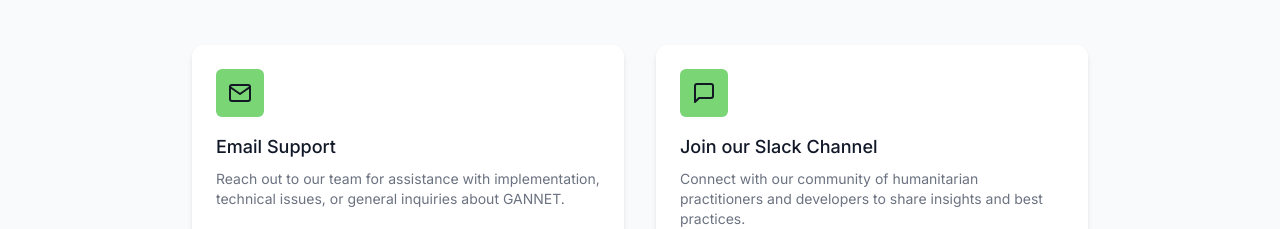
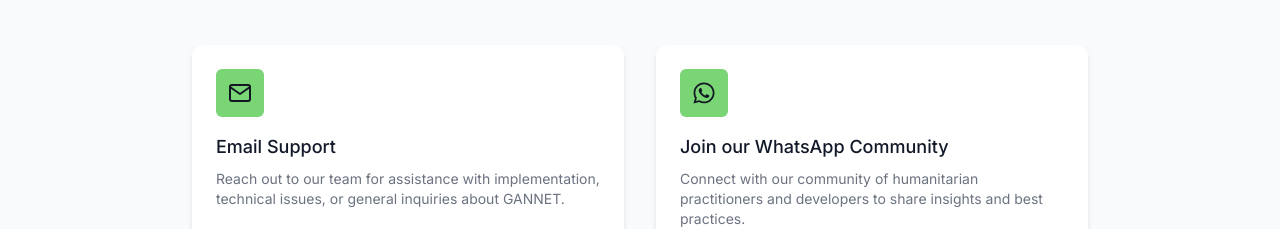
Before and after one commit to data-friendly-space/gannet-website-simple, a Next.js app: page / in a window 1280 px wide. Shown: the part 3620-3849 px from the top of the page. Built offline with nearby package versions, Linux system fonts and the light colour scheme.

Commit message:
I've successfully updated the Support section to replace the Slack call-to-action with a WhatsApp one.

```diff
--- a/src/components/sections/Support.tsx
+++ b/src/components/sections/Support.tsx
@@ -3,6 +3,7 @@
 import Link from 'next/link';
 import { motion } from 'framer-motion';
 import { FiMail, FiMessageSquare, FiHelpCircle, FiFileText } from 'react-icons/fi';
+import { FaWhatsapp } from 'react-icons/fa';
 import { useTheme } from '@/components/ui/ThemeContext';
 
 const supportOptions = [
@@ -15,10 +16,10 @@
     visible: true,
   },
   {
-    name: 'Join our Slack Channel',
+    name: 'Join our WhatsApp Community',
     description: 'Connect with our community of humanitarian practitioners and developers to share insights and best practices.',
-    icon: FiMessageSquare,
-    href: 'https://join.slack.com/share/enQtODcxNDgxNTk5NDM4NS04YmExYjYxZWRkYjBmNzI3MDg1YWU0YWZmNzBmMmE1NzJlM2ZmM2E2ODllZTg5NjUyNzNlZDM4MGZhMWM2YjE1',
+    icon: FaWhatsapp,
+    href: 'https://chat.whatsapp.com/Gv4gtaiVukTAWvSMXjgePx',
     cta: 'Join Community',
     visible: true,
   },
```
